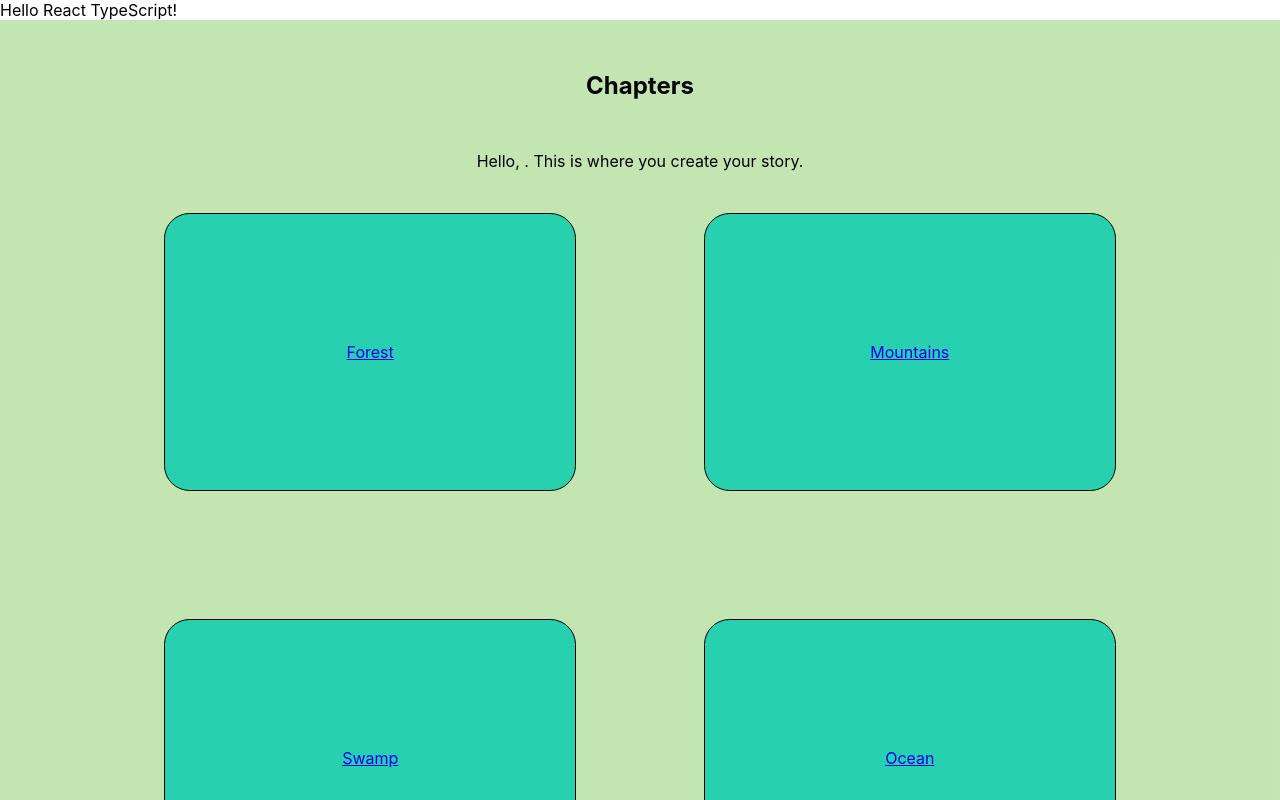
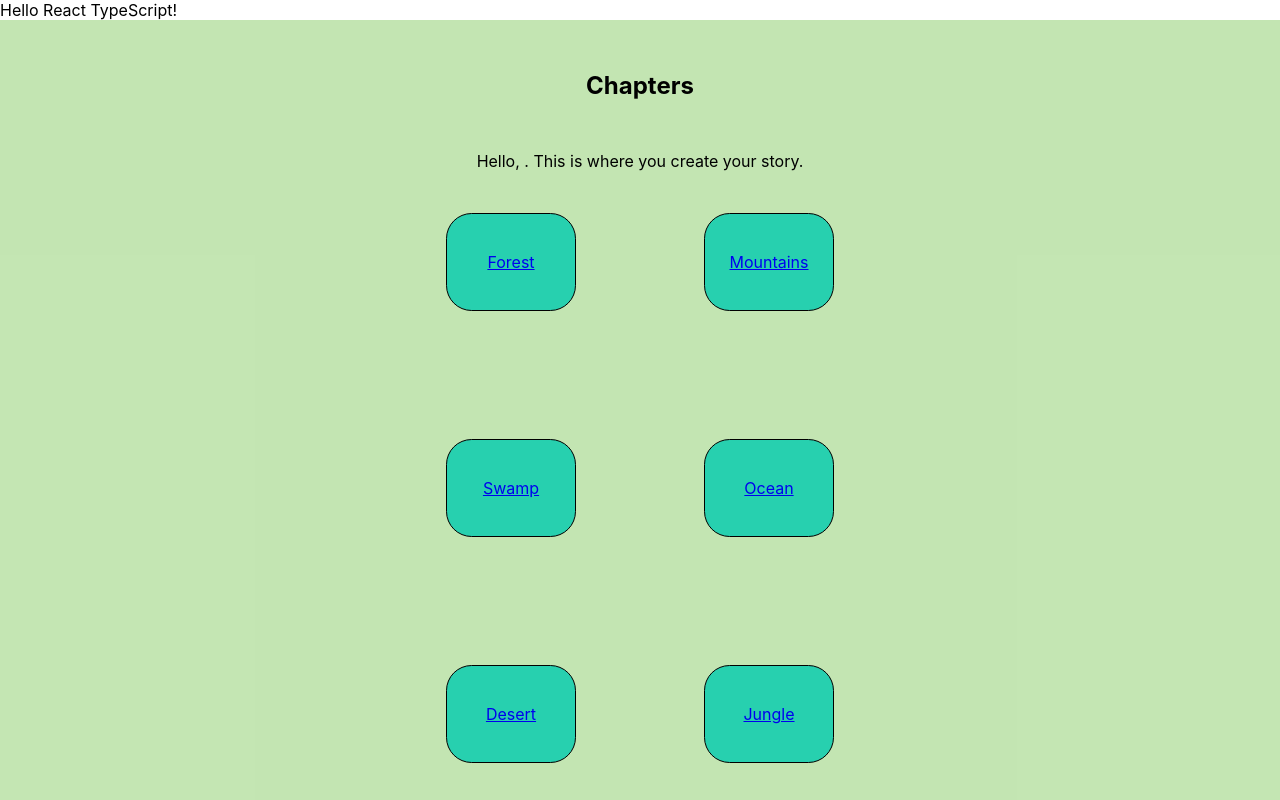
Before and after one commit to franco-ortega/ts-02-storybook, a React (Create React App) app: page /chapters in a window 1280 px wide. Shown: the top 800 px of the page. Built offline with nearby package versions, Linux system fonts and the light colour scheme.

Commit message:
update styling

```diff
--- a/src/components/chapters/Chapters.module.css
+++ b/src/components/chapters/Chapters.module.css
@@ -18,8 +18,14 @@
 .Chapters ul {
   display: grid;
   grid-template-columns: repeat(2, 1fr);
+  grid-template-rows: repeat(5, 1fr);
   gap: 10vw;
   padding: 0;
+  /* display: flex;
+  flex-direction: row;
+  flex-wrap: wrap;
+  justify-content: center;
+  gap: 10vw; */
 }
 
 .Chapters li {
@@ -27,8 +33,12 @@
   background: hsla(170, 80%, 45%, .9);
   border: thin solid black;
   border-radius: 2vw;
-  width: 30vw;
-  padding: 10vw 1vw;
+  height: 6rem;
+  width: 8rem;
+  /* padding: 5vw 0vw; */
+  display: flex;
+  align-items: center;
+  justify-content: center;
   text-align: center;
   transition: all .5s;
 }
```
